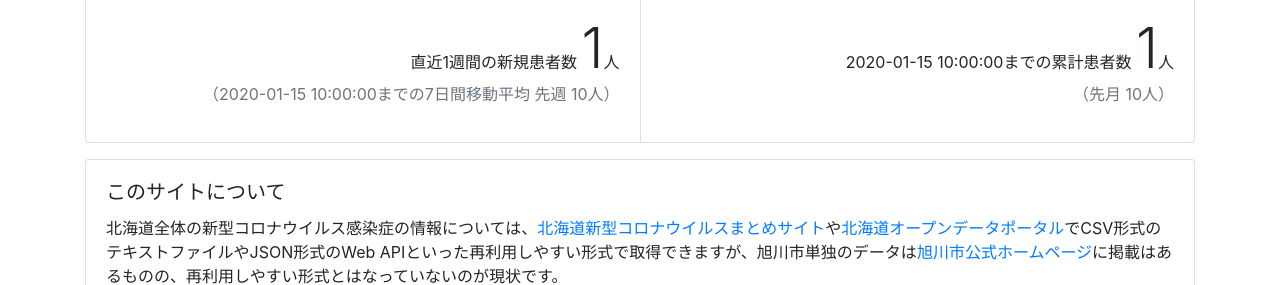
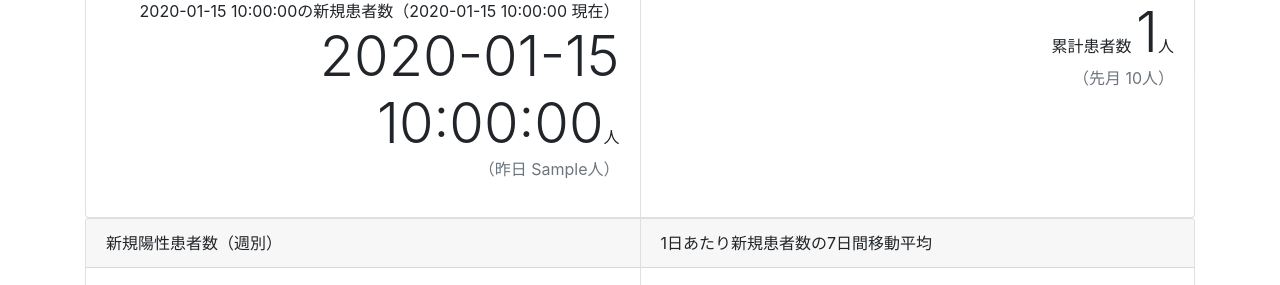
Before and after one commit to takedah/ash_unofficial_covid19, a Flask app: template ash_unofficial_covid19/templates/index.html in a window 1280 px wide. Shown: the part 941-1226 px from the top of the page. Run offline with Flask 2, Linux system fonts and the light colour scheme; the template is opened without the code that fills it: most values are stand-ins (such as "Sample title", 1, 10 or a date in 2020); data that the repository does not hold is empty; some libraries are stand-ins or nearby versions.

Commit message:
日次集計及び7日間移動平均のグラフを追加。

```diff
--- a/ash_unofficial_covid19/templates/index.html
+++ b/ash_unofficial_covid19/templates/index.html
@@ -30,25 +30,48 @@
     </div>
     <div class="container">
         <div class="card-group">
-            <div class="card mt-3">
+            <div class="card">
                 <div class="card-header">
-                    新規陽性患者数（週次）
+                    新規陽性患者数（日別）
                 </div>
                 <div class="card-body">
-                    <p><img src="./week_per_patients.png" alt="{{ week_graph_alt }}" title="新規陽性患者数（週別）の推移" class="img-fluid"></p>
-                    <p class="text-right mb-0">直近1週間の新規患者数 <strong class="display-4">{{ this_seven_days_patients_number }}</strong>人</p>
-                    <p class="text-right text-secondary">（{{ today }}までの7日間移動平均 先週 {{ increase_of_average }}人）</p>
+                    <p><img src="./day_per_patients.png" alt="{{ page_data["day_graph_alt"] }}" title="新規陽性患者数（日別）の推移" class="img-fluid"></p>
+                    <p class="text-right mb-0">{{ today }}の新規患者数（{{ last_updated }} 現在） <strong class="display-4">{{ page_data["today_patients_number"] }}</strong>人</p>
+                    <p class="text-right text-secondary">（昨日 {{ page_data["increase_of_last_day"] }}人）</p>
                 </div>
             </div>
-            <div class="card mt-3">
+            <div class="card">
                 <div class="card-header">
-                    累計陽性患者数（月次）
+                    累計陽性患者数（月別）
                 </div>
                 <div class="card-body">
-                    <p><img src="./month_total_patients.png" alt="{{ month_total_graph_alt }}" title="累計陽性患者数（月別）の推移" class="img-fluid"></p>
+                    <p><img src="./month_total_patients.png" alt="{{ page_data["month_total_graph_alt"] }}" title="累計陽性患者数（月別）の推移" class="img-fluid"></p>
                     <p></p>
-                    <p class="text-right mb-0">{{ today }}までの累計患者数 <strong class="display-4">{{ total_patients_number }}</strong>人</p>
-                    <p class="text-right text-secondary">（先月 {{ increase_of_total }}人）</p>
+                    <p class="text-right mb-0">累計患者数 <strong class="display-4">{{ page_data["total_patients_number"] }}</strong>人</p>
+                    <p class="text-right text-secondary">（先月 {{ page_data["increase_of_total"] }}人）</p>
+                </div>
+            </div>
+        </div>
+        <div class="card-group">
+            <div class="card">
+                <div class="card-header">
+                    新規陽性患者数（週別）
+                </div>
+                <div class="card-body">
+                    <p><img src="./week_per_patients.png" alt="{{ page_data["week_graph_alt"] }}" title="新規陽性患者数（週別）の推移" class="img-fluid"></p>
+                    <p class="text-right mb-0">直近1週間の新規患者数（{{ last_updated }} 現在） <strong class="display-4">{{ page_data["this_week_patients_number"] }}</strong>人</p>
+                    <p class="text-right text-secondary">（先週 {{ page_data["increase_of_last_week"] }}人）</p>
+                </div>
+            </div>
+            <div class="card">
+                <div class="card-header">
+                    1日あたり新規患者数の7日間移動平均
+                </div>
+                <div class="card-body">
+                    <p><img src="./seven_days_moving_average.png" alt="{{ page_data["moving_average_graph_alt"] }}" title="1日あたり新規患者数の7日間移動平均の推移" class="img-fluid"></p>
+                    <p></p>
+                    <p class="text-right mb-0">新規患者数の直近7日間移動平均 <strong class="display-4">{{ page_data["this_seven_days_average"] }}</strong>人</p>
+                    <p class="text-right text-secondary">（先週 {{ page_data["increase_of_average"] }}人）</p>
                 </div>
             </div>
         </div>
--- a/ash_unofficial_covid19/templates/layout.html
+++ b/ash_unofficial_covid19/templates/layout.html
@@ -15,7 +15,7 @@
     <body>
         <header>
             <nav class="navbar navbar-expand-md fixed-top navbar-light bg-white">
-                <a class="navbar-brand" href="/"><i class="fas fa-hospital"></i> Asahikawa COVID-19 Data</a>
+                <a class="navbar-brand" href="/"><i class="fas fa-hospital"></i> COVID-19 Asahikawa</a>
                 <button class="navbar-toggler" type="button" data-toggle="collapse" data-target="#navbarSupportedContent" aria-controls="navbarSupportedContent" aria-expanded="false" aria-label="Toggle navigation">
                     <span class="navbar-toggler-icon"></span>
                 </button>
--- a/ash_unofficial_covid19/views.py
+++ b/ash_unofficial_covid19/views.py
@@ -2,12 +2,12 @@ import csv
 import io
 import os
 from datetime import date, datetime, timedelta, timezone
-from decimal import ROUND_HALF_UP, Decimal
 from io import BytesIO
 
-import matplotlib.pyplot as plt
 from dateutil.relativedelta import relativedelta
 from flask import Flask, g, make_response, render_template, url_for
+from matplotlib import dates as mdates
+from matplotlib import pyplot as plt
 from matplotlib.backends.backend_agg import FigureCanvasAgg
 from matplotlib.font_manager import FontProperties
 from matplotlib.ticker import MultipleLocator
@@ -57,6 +57,17 @@ def get_today():
     return datetime.now(timezone(timedelta(hours=+9), "JST")).date()
 
 
+def get_day_data():
+    # 日次新規陽性患者数データをグラフ描画処理でも使うためグローバル変数に格納しておく
+    if not hasattr(g, "day_data"):
+        today = get_today()
+        patient_service = AsahikawaPatientService()
+        g.day_data = patient_service.get_aggregate_by_days(
+            from_date=today - relativedelta(years=1), to_date=today
+        )
+    return g.day_data
+
+
 def get_week_data():
     # 週次新規陽性患者数データをグラフ描画処理でも使うためグローバル変数に格納しておく
     if not hasattr(g, "week_data"):
@@ -66,6 +77,17 @@ def get_week_data():
             from_date=today - relativedelta(months=3, days=1), to_date=today
         )
     return g.week_data
+
+
+def get_moving_average_data():
+    # 7日間移動平均データをグラフ描画処理でも使うためグローバル変数に格納しておく
+    if not hasattr(g, "moving_average_data"):
+        today = get_today()
+        patient_service = AsahikawaPatientService()
+        g.moving_average_data = patient_service.get_seven_days_moving_average(
+            from_date=today - relativedelta(months=3, days=1), to_date=today
+        )
+    return g.moving_average_data
 
 
 def get_month_total_data():
@@ -98,34 +120,60 @@ def medical_institutions():
 def index():
     patient_service = AsahikawaPatientService()
     today = get_today()
+    page_data = dict()
 
+    # 日次集計
+    day_data = get_day_data()
+    page_data["day_graph_alt"] = ", ".join(
+        ["{0}={1}".format(row[0].strftime("%m月%d日"), row[1]) for row in day_data]
+    )
+    today_patients_number = day_data[-1][1]
+    last_day_patients_number = day_data[-2][1]
+    increase_of_last_day = today_patients_number - last_day_patients_number
+    page_data["today_patients_number"] = "{:,}".format(today_patients_number)
+    page_data["last_day_patients_number"] = "{:,}".format(last_day_patients_number)
+    page_data["increase_of_last_day"] = "{:+,}".format(increase_of_last_day)
+
+    # 週次集計
     week_data = get_week_data()
-    week_graph_alt = ", ".join(["{0}={1}".format(row[0], row[1]) for row in week_data])
-    this_seven_days_patients_number = week_data[-1][1]
-    this_seven_days_average = float(
-        Decimal(str(this_seven_days_patients_number / 7)).quantize(
-            Decimal("0.01"), rounding=ROUND_HALF_UP
-        )
+    page_data["week_graph_alt"] = ", ".join(
+        ["{0}={1}".format(row[0].strftime("%m月%d日"), row[1]) for row in week_data]
     )
-    last_seven_days_patients_number = week_data[-2][1]
-    last_seven_days_average = float(
-        Decimal(str(last_seven_days_patients_number / 7)).quantize(
-            Decimal("0.01"), rounding=ROUND_HALF_UP
-        )
+    this_week_patients_number = week_data[-1][1]
+    last_week_patients_number = week_data[-2][1]
+    increase_of_last_week = this_week_patients_number - last_week_patients_number
+    page_data["this_week_patients_number"] = "{:,}".format(this_week_patients_number)
+    page_data["last_week_patients_number"] = "{:,}".format(last_week_patients_number)
+    page_data["increase_of_last_week"] = "{:+,}".format(increase_of_last_week)
+
+    # 7日間移動平均集計
+    moving_average_data = get_moving_average_data()
+    page_data["moving_average_graph_alt"] = ", ".join(
+        ["{0}={1}".format(row[0].strftime("%m月%d日"), row[1]) for row in week_data]
     )
-    increase_of_average = float(
-        Decimal(str(this_seven_days_average - last_seven_days_average)).quantize(
-            Decimal("0.01"), rounding=ROUND_HALF_UP
-        )
-    )
+    this_seven_days_average = moving_average_data[-1][1]
+    last_seven_days_average = moving_average_data[-2][1]
+    increase_of_average = this_seven_days_average - last_seven_days_average
+    page_data["this_seven_days_average"] = "{:,}".format(this_seven_days_average)
+    page_data["last_seven_days_average"] = "{:,}".format(last_seven_days_average)
+    page_data["increase_of_average"] = "{:+,}".format(increase_of_average)
 
+    # 月次集計
     month_total_data = get_month_total_data()
-    month_total_graph_alt = ", ".join(
-        ["{0}={1}".format(row[0], row[1]) for row in month_total_data]
+    page_data["month_total_graph_alt"] = ", ".join(
+        [
+            "{0}={1}".format(row[0].strftime("%Y年%m月"), row[1])
+            for row in month_total_data
+        ]
     )
     total_patients_number = month_total_data[-1][1]
     last_month_total_patients_number = month_total_data[-2][1]
     increase_of_total = total_patients_number - last_month_total_patients_number
+    page_data["total_patients_number"] = "{:,}".format(total_patients_number)
+    page_data["last_month_total_patients_number"] = "{:,}".format(
+        last_month_total_patients_number
+    )
+    page_data["increase_of_total"] = "{:+,}".format(increase_of_total)
 
     title = "旭川市新型コロナウイルス感染症非公式オープンデータ"
     last_updated = patient_service.get_last_updated()
@@ -133,13 +181,8 @@ def index():
         "index.html",
         title=title,
         last_updated=last_updated.strftime("%Y/%m/%d %H:%M"),
-        week_graph_alt=week_graph_alt,
-        month_total_graph_alt=month_total_graph_alt,
         today=today.strftime("%m月%d日"),
-        this_seven_days_patients_number=this_seven_days_patients_number,
-        total_patients_number="{:,}".format(total_patients_number),
-        increase_of_total="{:+,}".format(increase_of_total),
-        increase_of_average="{:+}".format(increase_of_average),
+        page_data=page_data,
     )
 
 
@@ -175,6 +218,76 @@ def medical_institutions_csv():
     return res
 
 
+@app.route("/day_per_patients.png")
+def get_day_graph():
+    day_data = get_day_data()
+    font = FontProperties(
+        fname="./ash_unofficial_covid19/static/fonts/NotoSansCJKjp-Light.otf", size=12
+    )
+    fig = plt.figure()
+    ax = fig.add_subplot()
+    day_x = [row[0] for row in day_data]
+    day_y = [row[1] for row in day_data]
+    ax.bar(day_x, day_y, color="salmon")
+    ax.yaxis.set_major_locator(MultipleLocator(5))
+    ax.xaxis.set_major_locator(mdates.MonthLocator())
+    ax.xaxis.set_major_formatter(mdates.DateFormatter("%m-%d"))
+    ax.grid(axis="y", color="lightgray")
+    ax.set_title("旭川市新規陽性患者数の推移（日次）", font_properties=font)
+    ax.set_ylabel("新規陽性患者数（人）", font_properties=font)
+    ax.tick_params(labelsize=8)
+    ax.tick_params(axis="x", rotation=45)
+    fig.tight_layout()
+    canvas = FigureCanvasAgg(fig)
+    im = BytesIO()
+    canvas.print_png(im)
+    plt.cla()
+    plt.clf()
+    plt.close()
+    graph_image = im.getvalue()
+    res = make_response()
+    res.data = graph_image
+    res.headers["Content-Type"] = "img/png"
+    res.headers["Content-Disposition"] = (
+        "attachment: filename=" + "day_per_patients.png"
+    )
+    return res
+
+
+@app.route("/seven_days_moving_average.png")
+def get_moving_average_graph():
+    moving_average_data = get_moving_average_data()
+    font = FontProperties(
+        fname="./ash_unofficial_covid19/static/fonts/NotoSansCJKjp-Light.otf", size=12
+    )
+    fig = plt.figure()
+    ax = fig.add_subplot()
+    moving_average_x = [row[0].strftime("%m-%d") + "~" for row in moving_average_data]
+    moving_average_y = [row[1] for row in moving_average_data]
+    ax.plot(moving_average_x, moving_average_y, color="salmon")
+    ax.yaxis.set_major_locator(MultipleLocator(5))
+    ax.grid(axis="y", color="lightgray")
+    ax.set_title("旭川市新規陽性患者数の7日間移動平均の推移", font_properties=font)
+    ax.set_ylabel("7日間移動平均（人/1日あたり）", font_properties=font)
+    ax.tick_params(labelsize=8)
+    ax.tick_params(axis="x", rotation=45)
+    fig.tight_layout()
+    canvas = FigureCanvasAgg(fig)
+    im = BytesIO()
+    canvas.print_png(im)
+    plt.cla()
+    plt.clf()
+    plt.close()
+    graph_image = im.getvalue()
+    res = make_response()
+    res.data = graph_image
+    res.headers["Content-Type"] = "img/png"
+    res.headers["Content-Disposition"] = (
+        "attachment: filename=" + "seven_days_moving_average.png"
+    )
+    return res
+
+
 @app.route("/week_per_patients.png")
 def get_week_graph():
     week_data = get_week_data()
@@ -183,9 +296,9 @@ def get_week_graph():
     )
     fig = plt.figure()
     ax = fig.add_subplot()
-    week_x = ["~" + row[0] for row in week_data]
+    week_x = [row[0].strftime("%m-%d") + "~" for row in week_data]
     week_y = [row[1] for row in week_data]
-    ax.plot(week_x, week_y, color="salmon")
+    ax.bar(week_x, week_y, color="salmon")
     ax.yaxis.set_major_locator(MultipleLocator(5))
     ax.grid(axis="y", color="lightgray")
     ax.set_title("旭川市新規陽性患者数の推移（週次）", font_properties=font)
@@ -219,7 +332,7 @@ def get_month_total_graph():
     )
     fig = plt.figure()
     ax = fig.add_subplot()
-    month_total_x = [row[0] for row in month_total_data]
+    month_total_x = [row[0].strftime("%Y-%m") for row in month_total_data]
     month_total_y = [row[1] for row in month_total_data]
     ax.bar(month_total_x, month_total_y, facecolor="salmon")
     ax.yaxis.set_major_locator(MultipleLocator(100))
```
Also changed, not shown: ash_unofficial_covid19/services.py (+61 -4 lines), tests/test_services.py (+48 -16 lines).
